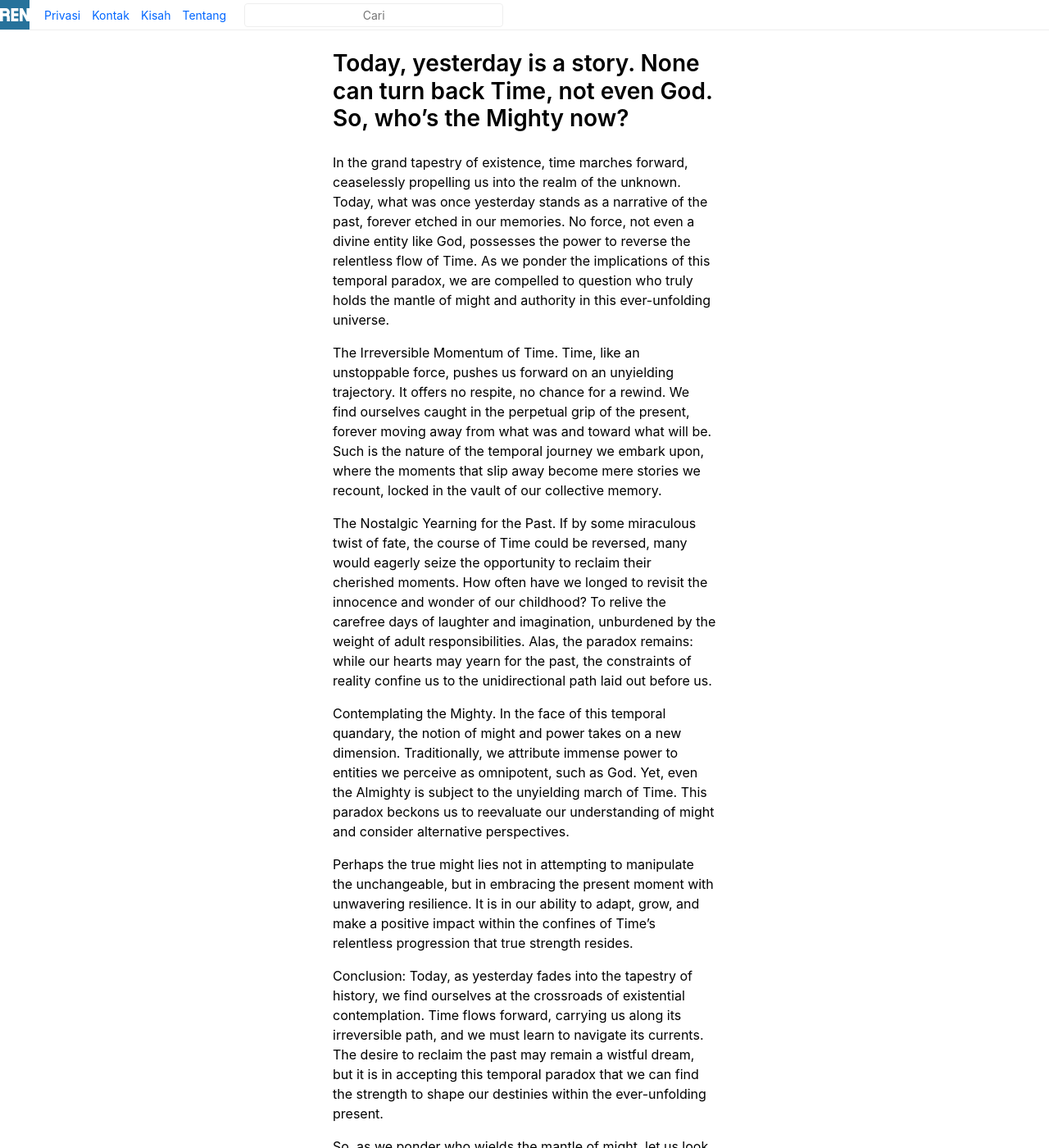
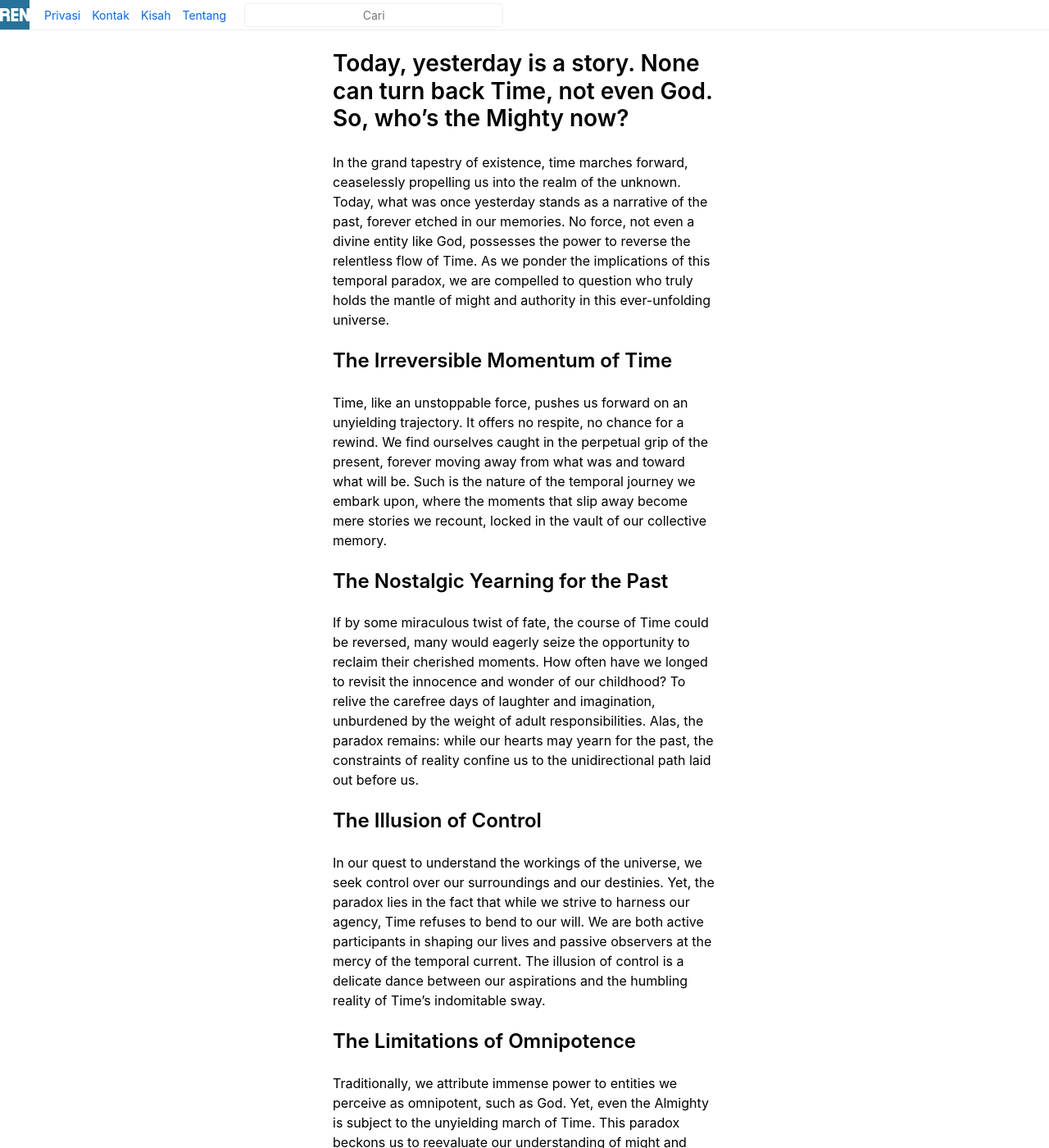
Before and after one commit to ren-id/blog, a Jekyll site: the page built from docs/_posts/2023-07-19-yesterday-is-a-story-none-can-turn-back-time-not-even-god.md, in a window 1280 px wide and 1400 px high. Shown: the whole window at 82% size. Built offline with Jekyll 4.4.1, drawn with Linux system fonts in a browser that asks for light colours; our own code applies the rules of GitHub Pages for plain Markdown files; comment, search, counter and statistics services are not loaded; some of the changed text lies outside the part shown.

Commit message:
Update 2023-07-19-yesterday-is-a-story-none-can-turn-back-time-not-even-god.md

```diff
--- a/docs/_posts/2023-07-19-yesterday-is-a-story-none-can-turn-back-time-not-even-god.md
+++ b/docs/_posts/2023-07-19-yesterday-is-a-story-none-can-turn-back-time-not-even-god.md
@@ -8,15 +8,30 @@
 
 In the grand tapestry of existence, time marches forward, ceaselessly propelling us into the realm of the unknown. Today, what was once yesterday stands as a narrative of the past, forever etched in our memories. No force, not even a divine entity like God, possesses the power to reverse the relentless flow of Time. As we ponder the implications of this temporal paradox, we are compelled to question who truly holds the mantle of might and authority in this ever-unfolding universe.
 
-The Irreversible Momentum of Time. Time, like an unstoppable force, pushes us forward on an unyielding trajectory. It offers no respite, no chance for a rewind. We find ourselves caught in the perpetual grip of the present, forever moving away from what was and toward what will be. Such is the nature of the temporal journey we embark upon, where the moments that slip away become mere stories we recount, locked in the vault of our collective memory.
+## The Irreversible Momentum of Time
 
-The Nostalgic Yearning for the Past. If by some miraculous twist of fate, the course of Time could be reversed, many would eagerly seize the opportunity to reclaim their cherished moments. How often have we longed to revisit the innocence and wonder of our childhood? To relive the carefree days of laughter and imagination, unburdened by the weight of adult responsibilities. Alas, the paradox remains: while our hearts may yearn for the past, the constraints of reality confine us to the unidirectional path laid out before us.
+Time, like an unstoppable force, pushes us forward on an unyielding trajectory. It offers no respite, no chance for a rewind. We find ourselves caught in the perpetual grip of the present, forever moving away from what was and toward what will be. Such is the nature of the temporal journey we embark upon, where the moments that slip away become mere stories we recount, locked in the vault of our collective memory.
 
-Contemplating the Mighty. In the face of this temporal quandary, the notion of might and power takes on a new dimension. Traditionally, we attribute immense power to entities we perceive as omnipotent, such as God. Yet, even the Almighty is subject to the unyielding march of Time. This paradox beckons us to reevaluate our understanding of might and consider alternative perspectives.
+## The Nostalgic Yearning for the Past
+
+If by some miraculous twist of fate, the course of Time could be reversed, many would eagerly seize the opportunity to reclaim their cherished moments. How often have we longed to revisit the innocence and wonder of our childhood? To relive the carefree days of laughter and imagination, unburdened by the weight of adult responsibilities. Alas, the paradox remains: while our hearts may yearn for the past, the constraints of reality confine us to the unidirectional path laid out before us.
+
+## The Illusion of Control
+
+In our quest to understand the workings of the universe, we seek control over our surroundings and our destinies. Yet, the paradox lies in the fact that while we strive to harness our agency, Time refuses to bend to our will. We are both active participants in shaping our lives and passive observers at the mercy of the temporal current. The illusion of control is a delicate dance between our aspirations and the humbling reality of Time’s indomitable sway.
+
+## The Limitations of Omnipotence
+
+Traditionally, we attribute immense power to entities we perceive as omnipotent, such as God. Yet, even the Almighty is subject to the unyielding march of Time. This paradox beckons us to reevaluate our understanding of might and consider alternative perspectives. Is it possible that the true essence of might lies not in the ability to control Time itself, but in the capacity to navigate its currents with wisdom, grace, and resilience?
+
+## Embracing the Paradox
+
+In the face of this temporal quandary, we find ourselves immersed in the paradoxical nature of existence. Time’s irreversible flow grants us the opportunity to grow, learn, and evolve, yet simultaneously denies us the chance to rewrite the past. It challenges us to embrace the present with unwavering determination, for it is within the realm of the present that we possess the power to shape our actions and influence the course of our lives.
 
 Perhaps the true might lies not in attempting to manipulate the unchangeable, but in embracing the present moment with unwavering resilience. It is in our ability to adapt, grow, and make a positive impact within the confines of Time's relentless progression that true strength resides.
 
-Conclusion:
+## Conclusion
+
 Today, as yesterday fades into the tapestry of history, we find ourselves at the crossroads of existential contemplation. Time flows forward, carrying us along its irreversible path, and we must learn to navigate its currents. The desire to reclaim the past may remain a wistful dream, but it is in accepting this temporal paradox that we can find the strength to shape our destinies within the ever-unfolding present.
 
 So, as we ponder who wields the mantle of might, let us look within ourselves and recognize the power we hold to influence the world around us. For in the face of the enigmatic force that is Time, the true measure of the Mighty lies in our ability to embrace the present, make meaningful choices, and leave our indelible mark upon the ever-evolving story of existence.
```
